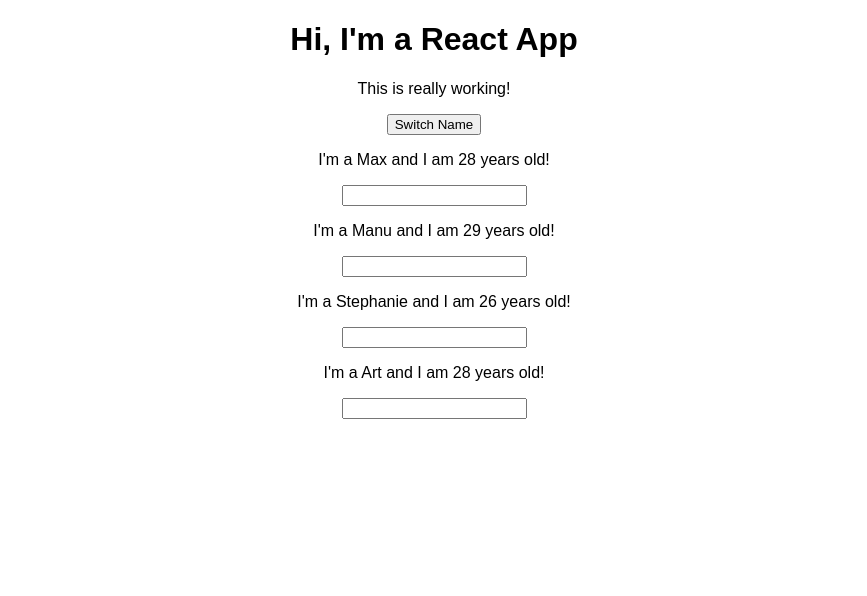
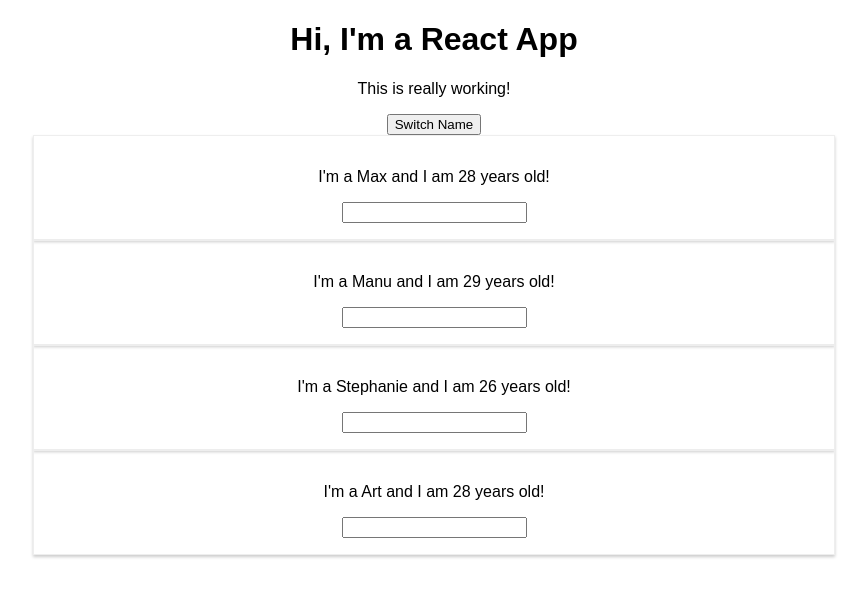
Before and after one commit to artseven/diving-deep, a React (Create React App) app: page / in a window 1280 px wide. Shown: the top 596 px of the page, without its empty margins (206-1073 px from the left). Built offline with nearby package versions, Linux system fonts and the light colour scheme.

Commit message:
adding styling to component

```diff
--- /dev/null
+++ b/src/Person/Person.css
@@ -0,0 +1,8 @@
+.Person {
+    width: 60%;
+    margin: auto;
+    border: 1px solid #eee;
+    box-shadow: 0 2px 3px #ccc;
+    padding: 16px;
+    text-align: center;
+}
--- a/src/Person/Person.js
+++ b/src/Person/Person.js
@@ -1,8 +1,9 @@
 import React from "react";
+import "./Person.css";
 
 const person = (props) => {
   return (
-    <div>
+    <div className="Person">
       <p onClick={props.click}>
         I'm a {props.name} and I am {props.age} years old!
       </p>
```
